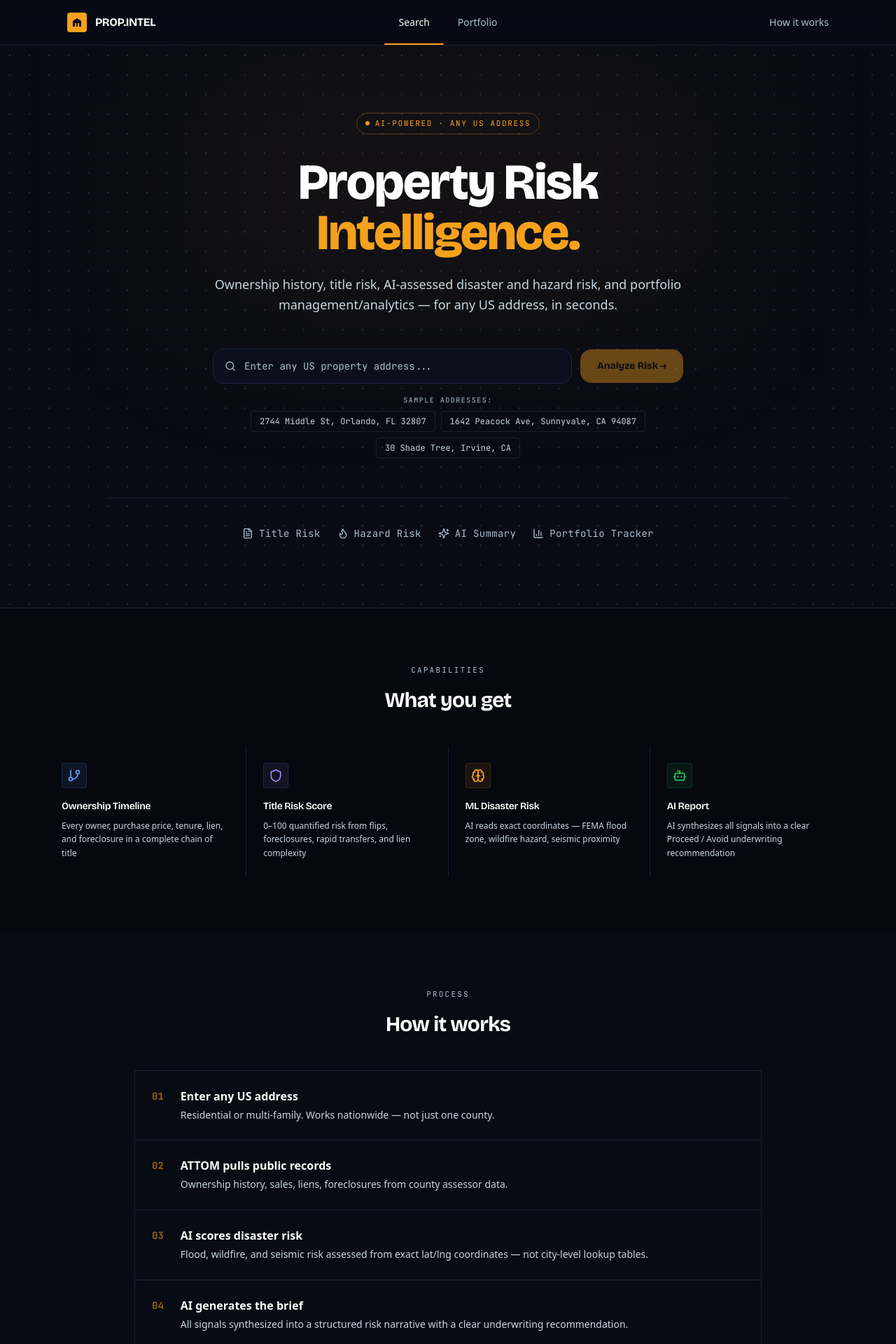
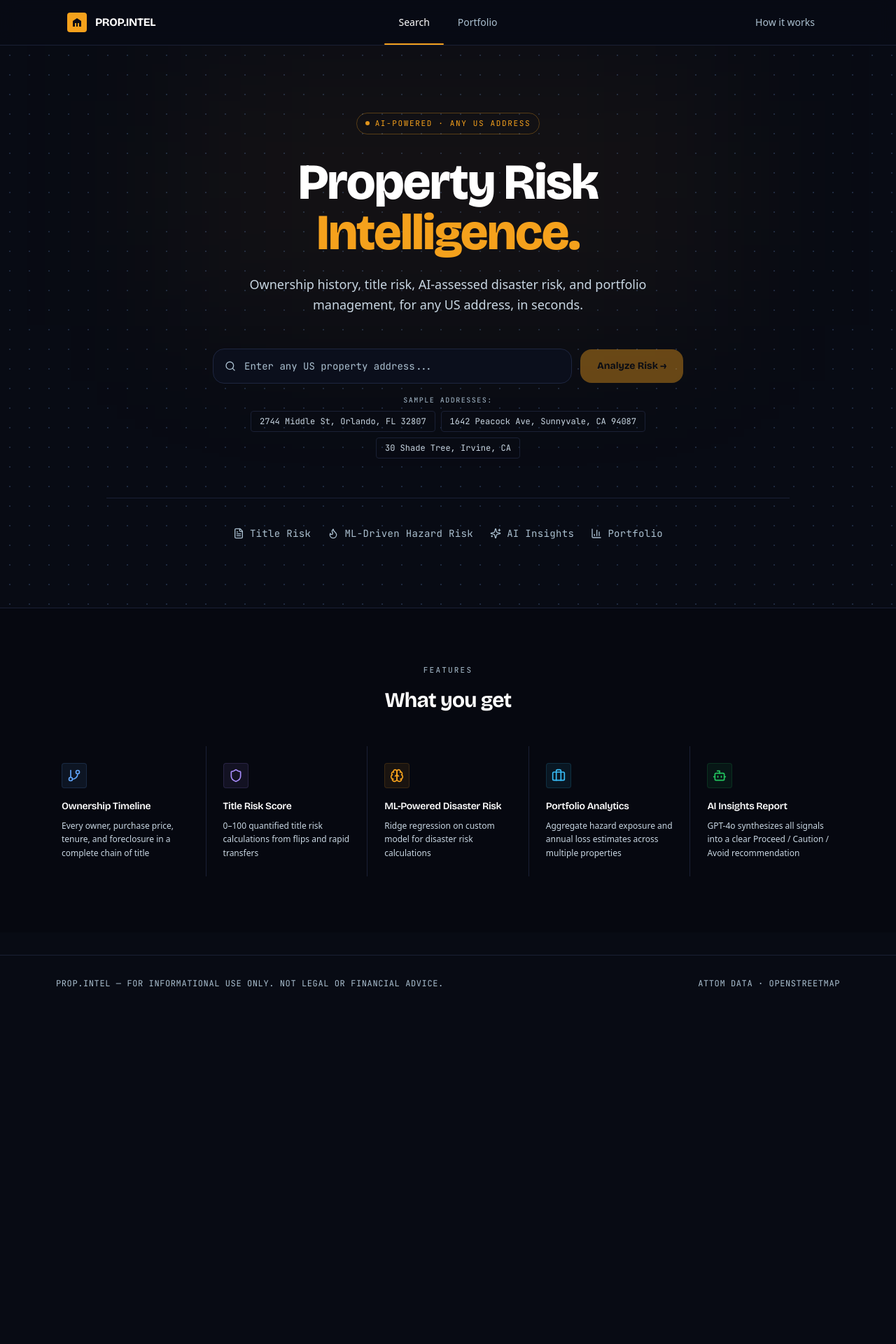
Before and after one commit to jacobhorne-jth/irvine-hacks-test, a Next.js app: page / in a window 1280 px wide. Shown: the top 1920 px of the page at 70% size. After the commit the page ends 1445 px from the top, so only its background shows below. Built offline with nearby package versions, Linux system fonts and the light colour scheme.

Commit message:
what you get + moved how does it work

```diff
--- /dev/null
+++ b/app/how-it-works/page.tsx
@@ -0,0 +1,52 @@
+export default function HowItWorksPage() {
+  return (
+    <div className="py-20 px-6 bg-[#080B14] min-h-screen">
+      <div className="max-w-4xl mx-auto">
+        <p className="text-[11px] font-data text-[#AABFCF] tracking-[0.2em] uppercase mb-4 text-center">
+          Process
+        </p>
+        <h2 className="text-3xl font-bold text-white mb-12 text-center">How it works</h2>
+
+        <div className="space-y-0 border border-[#1A2035] divide-y divide-[#1A2035]">
+          {[
+            {
+              n: '01',
+              title: 'Enter a US property address',
+              desc: 'Residential or multi-family. Works nationwide — not just one county.',
+            },
+            {
+              n: '02',
+              title: 'We pull your property data',
+              desc: 'Ownership history, sales, foreclosures from county assessor data.',
+            },
+            {
+              n: '03',
+              title: 'Toggle between title and disaster risk',
+              desc: 'temp',
+            },
+            {
+              n: '04',
+              title: 'A custom hazard risk model calculates economic damages',
+              desc: "We retrained a Ridge Regression model, reweighting FEMA's score to reflect only structural property damage",
+            },
+            {
+              n: '05',
+              title: 'AI-powered insights',
+              desc: 'AI insights based on address relative contexts.',
+            },
+          ].map(({ n, title, desc }) => (
+            <div key={n} className="flex gap-6 p-6 group hover:bg-[#0D1120] transition-colors">
+              <span className="font-data text-[#F5A11C] text-sm font-bold shrink-0 mt-0.5 opacity-60 group-hover:opacity-100 transition-opacity">
+                {n}
+              </span>
+              <div>
+                <p className="font-semibold text-white mb-1">{title}</p>
+                <p className="text-sm text-[#C8D6E2] leading-relaxed">{desc}</p>
+              </div>
+            </div>
+          ))}
+        </div>
+      </div>
+    </div>
+  );
+}
--- a/app/page.tsx
+++ b/app/page.tsx
@@ -1,4 +1,4 @@
-import { Shield, GitBranch, Bot, Brain, FileText, Flame, Sparkles, BarChart3 } from 'lucide-react';
+import { Shield, GitBranch, Bot, Brain, FileText, Flame, Sparkles, BarChart3, Briefcase } from 'lucide-react';
 import { AddressSearchForm } from '@/components/search/AddressSearchForm';
 
 export default function HomePage() {
@@ -30,8 +30,8 @@ export default function HomePage() {
           </h1>
 
           <p className="text-lg text-[#C8D6E2] max-w-2xl mb-12 leading-relaxed">
-            Ownership history, title risk, AI-assessed disaster and hazard risk, and portfolio
-            management/analytics — for any US address, in seconds.
+            Ownership history, title risk, AI-assessed disaster risk, and portfolio
+            management, for any US address, in seconds.
           </p>
 
           {/* Search */}
@@ -43,9 +43,9 @@ export default function HomePage() {
           <div className="mt-14 pt-10 border-t border-[#1A2035] flex flex-wrap gap-6 justify-center w-full">
             {[
               { icon: FileText, label: 'Title Risk' },
-              { icon: Flame,    label: 'Hazard Risk' },
-              { icon: Sparkles, label: 'AI Summary' },
-              { icon: BarChart3, label: 'Portfolio Tracker' },
+              { icon: Flame,    label: 'ML-Driven Hazard Risk' },
+              { icon: Sparkles, label: 'AI Insights' },
+              { icon: BarChart3, label: 'Portfolio'  },
             ].map(({ icon: Icon, label }) => (
               <div key={label} className="flex items-center gap-2 text-[#AABFCF]">
                 <Icon className="h-4 w-4" />
@@ -60,83 +60,45 @@ export default function HomePage() {
       <section className="py-20 px-6 bg-[#060810] border-t border-[#1A2035]">
         <div className="max-w-6xl mx-auto">
           <p className="text-[11px] font-data text-[#AABFCF] tracking-[0.2em] uppercase mb-4 text-center">
-            Capabilities
+            Features
           </p>
           <h2 className="text-3xl font-bold text-white mb-12 text-center">What you get</h2>
 
-          <div className="grid grid-cols-1 sm:grid-cols-2 lg:grid-cols-4 gap-px bg-[#1A2035]">
+          <div className="grid grid-cols-1 sm:grid-cols-2 lg:grid-cols-5 gap-px bg-[#1A2035]">
             <Feature
               icon={<GitBranch className="h-5 w-5 text-[#60A5FA]" />}
               title="Ownership Timeline"
-              description="Every owner, purchase price, tenure, lien, and foreclosure in a complete chain of title"
+              description="Every owner, purchase price, tenure, and foreclosure in a complete chain of title"
               accent="#60A5FA"
             />
             <Feature
               icon={<Shield className="h-5 w-5 text-[#A78BFA]" />}
               title="Title Risk Score"
-              description="0–100 quantified risk from flips, foreclosures, rapid transfers, and lien complexity"
+              description="0–100 quantified title risk calculations from flips and rapid transfers"
               accent="#A78BFA"
             />
             <Feature
               icon={<Brain className="h-5 w-5 text-[#F5A11C]" />}
-              title="ML Disaster Risk"
-              description="AI reads exact coordinates — FEMA flood zone, wildfire hazard, seismic proximity"
+              title="ML-Powered Disaster Risk"
+              description="Ridge regression on custom model for disaster risk calculations"
               accent="#F5A11C"
             />
             <Feature
+              icon={<Briefcase className="h-5 w-5 text-[#38BDF8]" />}
+              title="Portfolio Analytics"
+              description="Aggregate hazard exposure and annual loss estimates across multiple properties"
+              accent="#38BDF8"
+            />
+            <Feature
               icon={<Bot className="h-5 w-5 text-[#22C55E]" />}
-              title="AI Report"
-              description="AI synthesizes all signals into a clear Proceed / Avoid underwriting recommendation"
+              title="AI Insights Report"
+              description="GPT-4o synthesizes all signals into a clear Proceed / Caution / Avoid recommendation"
               accent="#22C55E"
             />
           </div>
         </div>
       </section>
 
-      {/* ── How it works ── */}
-      <section id="how-it-works" className="py-20 px-6 bg-[#080B14]">
-        <div className="max-w-4xl mx-auto">
-          <p className="text-[11px] font-data text-[#AABFCF] tracking-[0.2em] uppercase mb-4 text-center">
-            Process
-          </p>
-          <h2 className="text-3xl font-bold text-white mb-12 text-center">How it works</h2>
-
-          <div className="space-y-0 border border-[#1A2035] divide-y divide-[#1A2035]">
-            {[
-              {
-                n: '01',
-                title: 'Enter any US address',
-                desc: 'Residential or multi-family. Works nationwide — not just one county.',
-              },
-              {
-                n: '02',
-                title: 'ATTOM pulls public records',
-                desc: 'Ownership history, sales, liens, foreclosures from county assessor data.',
-              },
-              {
-                n: '03',
-                title: 'AI scores disaster risk',
-                desc: 'Flood, wildfire, and seismic risk assessed from exact lat/lng coordinates — not city-level lookup tables.',
-              },
-              {
-                n: '04',
-                title: 'AI generates the brief',
-                desc: 'All signals synthesized into a structured risk narrative with a clear underwriting recommendation.',
-              },
-            ].map(({ n, title, desc }) => (
-              <div key={n} className="flex gap-6 p-6 group hover:bg-[#0D1120] transition-colors">
-                <span className="font-data text-[#F5A11C] text-sm font-bold shrink-0 mt-0.5 opacity-60 group-hover:opacity-100 transition-opacity">
-                  {n}
-                </span>
-                <div>
-                  <p className="font-semibold text-white mb-1">{title}</p>
-                  <p className="text-sm text-[#C8D6E2] leading-relaxed">{desc}</p>
-                </div>
-              </div>
-            ))}
-          </div>
-        </div>
-      </section>
     </div>
   );
 }
--- a/components/nav/Navbar.tsx
+++ b/components/nav/Navbar.tsx
@@ -6,8 +6,9 @@ import { usePathname } from 'next/navigation';
 export function Navbar() {
   const pathname = usePathname();
 
-  const isSearch    = pathname === '/' || pathname.startsWith('/property');
-  const isPortfolio = pathname === '/portfolio';
+  const isSearch      = pathname === '/' || pathname.startsWith('/property');
+  const isPortfolio   = pathname === '/portfolio';
+  const isHowItWorks  = pathname === '/how-it-works';
 
   return (
     <nav className="sticky top-0 z-50 border-b border-[#1A2035] bg-[#080B14]/90 backdrop-blur-md">
@@ -60,12 +61,17 @@ export function Navbar() {
 
         {/* Right — how it works */}
         <div className="flex-1 flex justify-end">
-          <a
-            href="/#how-it-works"
-            className="text-sm font-medium text-[#AABFCF] hover:text-white transition-colors"
+          <Link
+            href="/how-it-works"
+            className={`relative flex items-center px-5 h-16 text-sm font-medium transition-colors ${
+              isHowItWorks ? 'text-white' : 'text-[#AABFCF] hover:text-white'
+            }`}
           >
             How it works
-          </a>
+            {isHowItWorks && (
+              <span className="absolute bottom-0 left-0 right-0 h-0.5 bg-[#F5A11C] rounded-full" />
+            )}
+          </Link>
         </div>
 
       </div>
```
